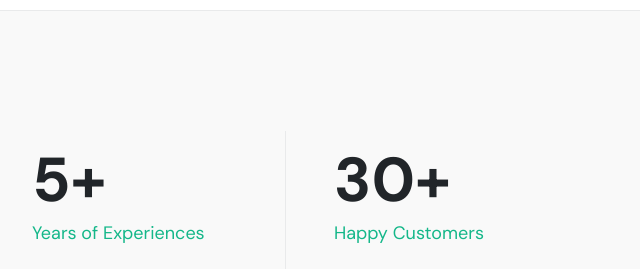
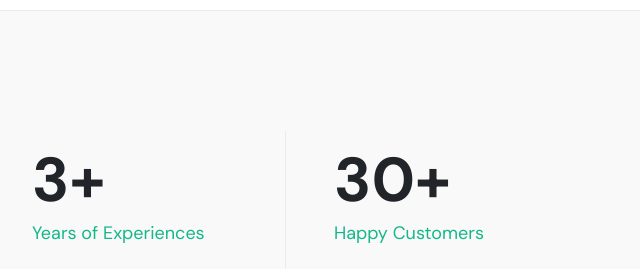
Before and after one commit to Dev-Shiro/AlexananderVasquez.github.io, a plain HTML site: page index.html in a window 1280 px wide. Shown: the part 1420-1689 px from the top of the page, 640-1280 px from the left. Drawn offline with Linux system fonts and the light colour scheme.

Commit message:
change 11

```diff
--- a/index.html
+++ b/index.html
@@ -191,7 +191,7 @@
                             <div class="about-thumb">
                                 <div class="row">
                                     <div class="col-lg-6 col-6 featured-border-bottom py-2">
-                                        <strong class="featured-numbers">5+</strong>
+                                        <strong class="featured-numbers">3+</strong>
 
                                         <p class="featured-text">Years of Experiences</p>
                                     </div>
```
